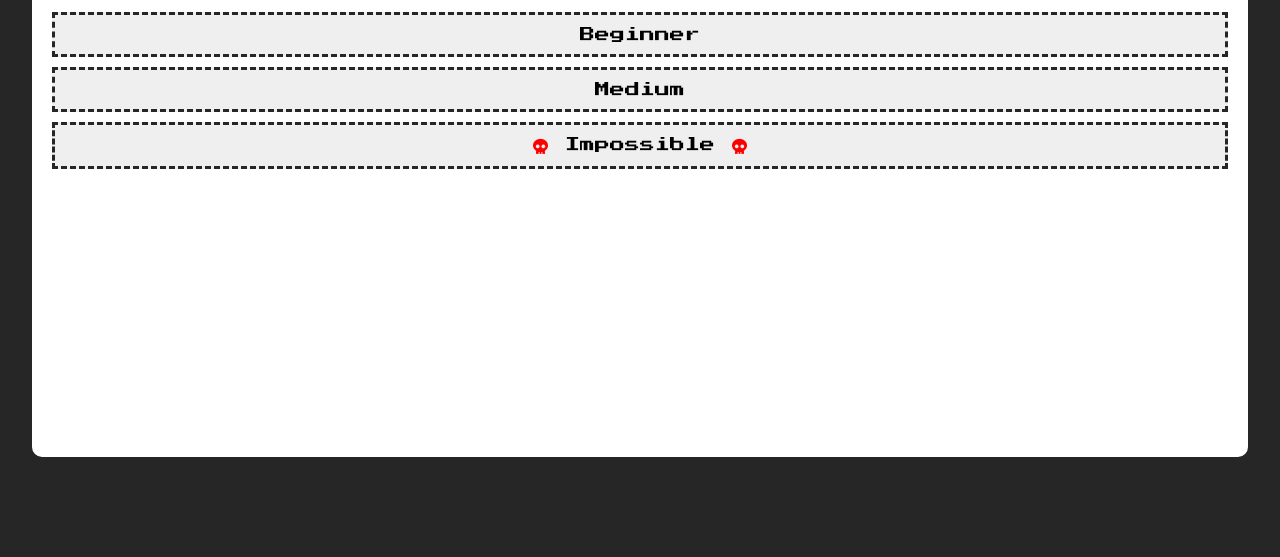
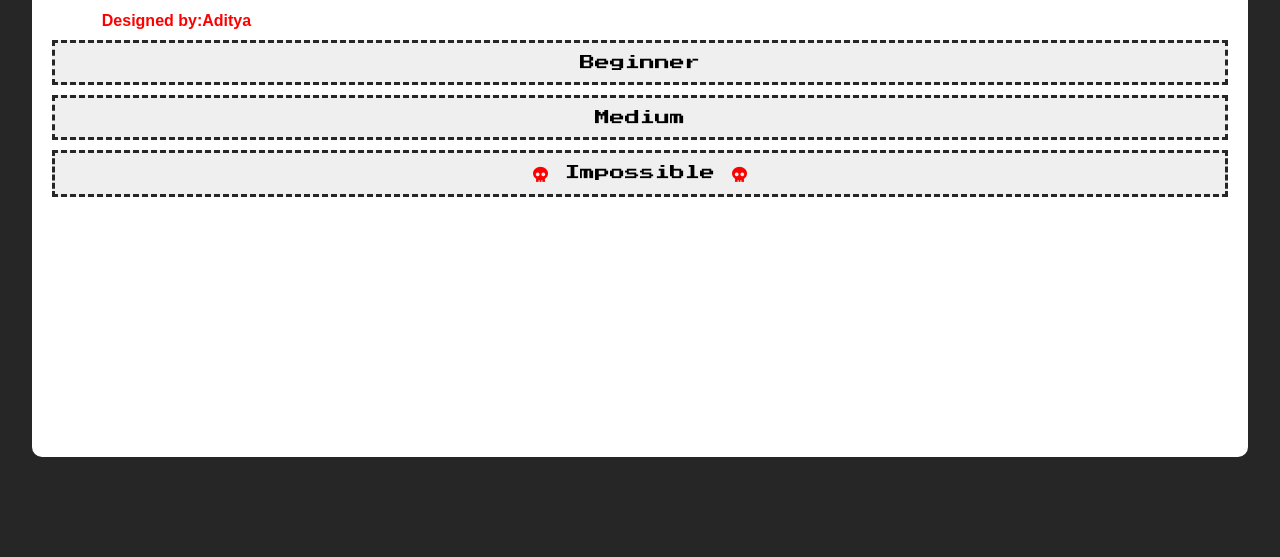
Before and after one commit to Aditya121-bot/ping-pong-game.githuh.io, a plain HTML site: page index.html in a window 1280 px wide. Shown: the part 243-800 px from the top of the page. Drawn offline with Linux system fonts and the light colour scheme.

Commit message:
Update index.html

```diff
--- a/index.html
+++ b/index.html
@@ -40,7 +40,7 @@
         <div id="info"><b>&#9432</b> First player to score 10 points wins .</div>
 
         <div class="level">
-
+        <div id="tit"> Designed by:Aditya</div>
             <div id="easy" onclick="eas()">
                 Beginner
             </div>
@@ -86,7 +86,13 @@
 
 
 <style>
-
+    #tit{
+    font-size:16px;
+    color:red;
+    font-weight:bolder ;
+    font-family:fantasy;
+    margin-left:5%;
+}
 body
 {
     margin:0; padding:5px;
```
